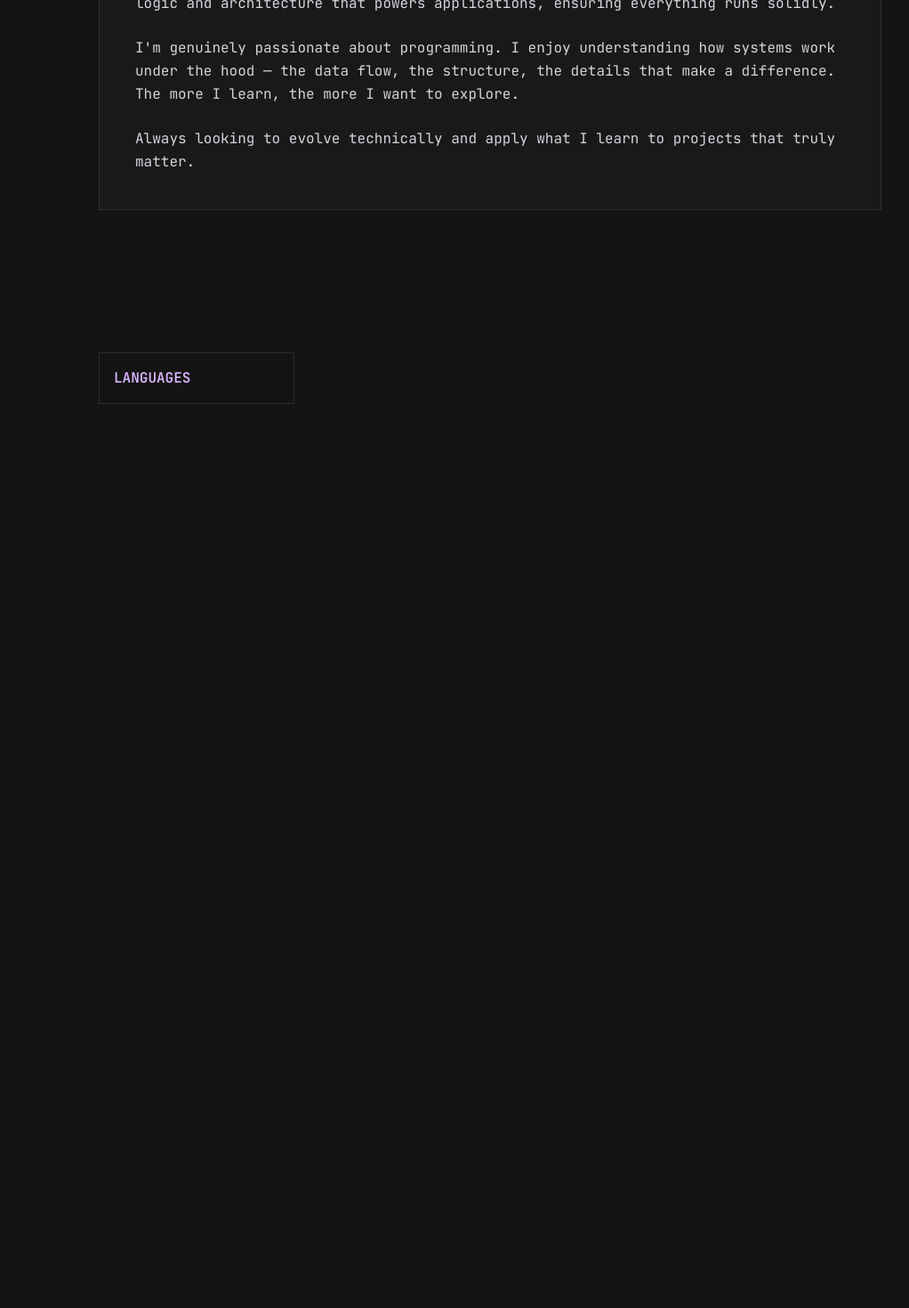
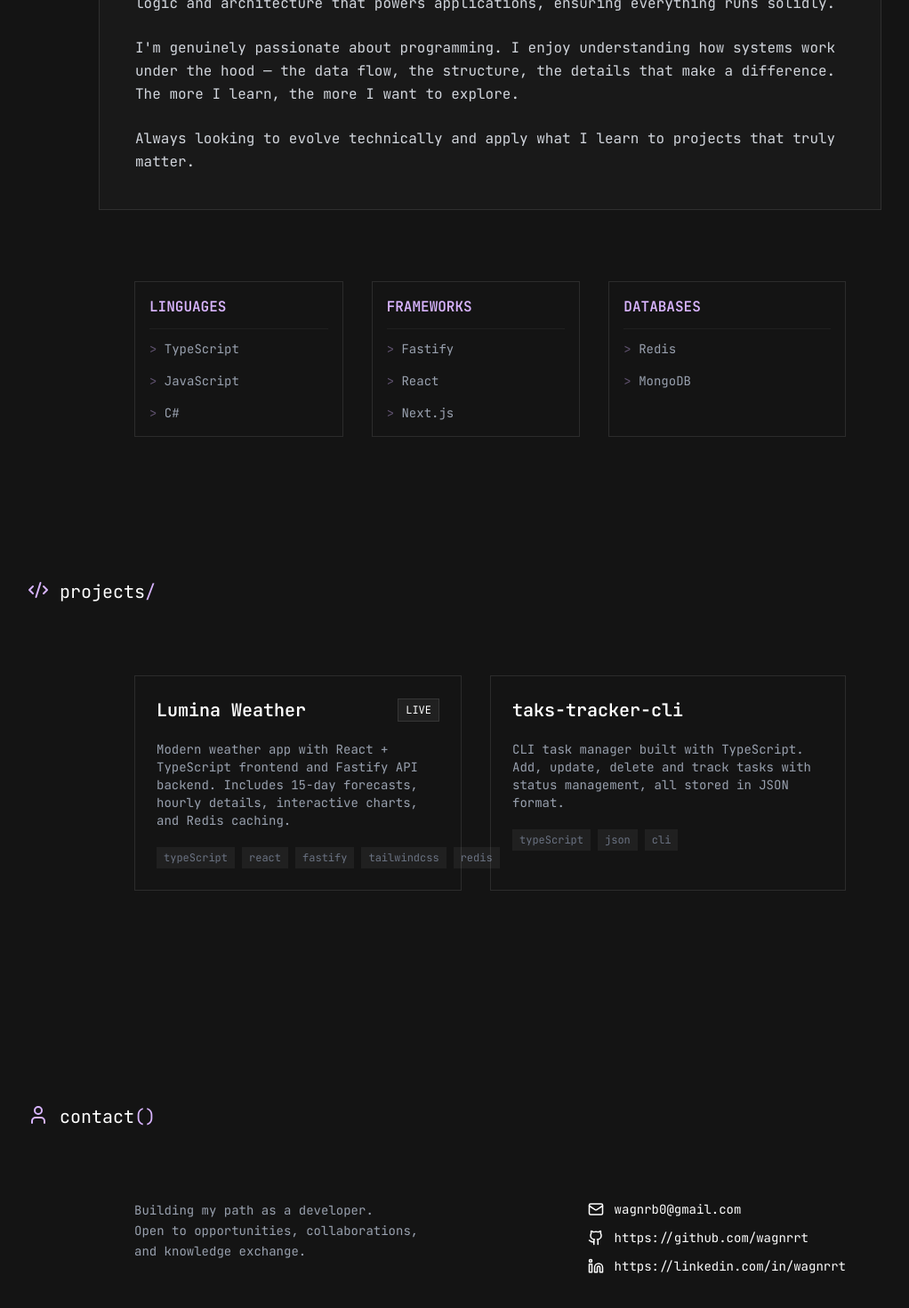
Before and after one commit to wagnrrt/wagnrrt.github.io, a React (Vite) app: page / in a window 1280 px wide. Shown: the part 1214-2684 px from the top of the page at 89% size, without its empty margins (89-1111 px from the left). Before the commit the page ends 1796 px from the top, so only its background shows below. Built offline with nearby package versions, Linux system fonts and the light colour scheme.

Commit message:
feat: add projects and contact section

```diff
--- a/src/App.tsx
+++ b/src/App.tsx
@@ -1,6 +1,41 @@
-import { ChevronDown, Terminal } from "lucide-react"
+import { ChevronDown, Code2, Github, Linkedin, Mail, Terminal, User } from "lucide-react"
 
 function App() {
+
+  const skillsCard = [
+    {
+      title: "LINGUAGES",
+      items: ["TypeScript", "JavaScript", "C#"]
+    },
+    {
+      title: "FRAMEWORKS",
+      items: ["Fastify", "React", "Next.js"]
+    },
+    {
+      title: "DATABASES",
+      items: ["Redis", "MongoDB"]
+    }
+  ]
+
+  const projectsCard = [
+    {
+      title: "Lumina Weather",
+      desc: `Modern weather app with React + TypeScript frontend and Fastify API backend.
+            Includes 15-day forecasts, hourly details, interactive charts, and Redis caching.`,
+      tags: ["typeScript", "react", "fastify", "tailwindcss", "redis"],
+      github: "https://github.com/wagnrrt/lumina-app.git",
+      live: "https://lumina-weather.vercel.app"
+    },
+    {
+      title: "taks-tracker-cli",
+      desc: `CLI task manager built with TypeScript.
+            Add, update, delete and track tasks with status management, all stored in JSON format.`,
+      tags: ["typeScript", "json", "cli"],
+      github: "https://github.com/wagnrrt/taks-tracker-cli.git"
+    },
+  ]
+
+
   return (
     <div className="min-h-screen flex flex-col 2xl:px-60 xl:px-30 px-8 ">
       <main className="flex-1 flex flex-col justify-between min-h-screen py-10 md:py-30">
@@ -23,7 +58,7 @@ function App() {
           <div className="flex flex-col gap-6">
 
             <div className="flex gap-6">
-              <hr className="w-0.5 bg-accent shrink-0 border" />
+              <div className="w-0.5 bg-accent shrink-0"></div>
 
               <div className="flex flex-col gap-3">
                 <h1 className="text-2xl md:text-5xl">
@@ -40,7 +75,7 @@ function App() {
 
             <a
               href="#projects"
-              className="group inline-flex h-10 items-center justify-center border border-white px-8 font-medium transition-all duration-300 hover:bg-white hover:text-black max-w-60">
+              className="group inline-flex h-10 items-center justify-center border border-white px-8 font-medium duration-300 hover:bg-white hover:text-black max-w-60">
               <span>./view_projects.sh</span>
             </a>
           </div>
@@ -51,7 +86,7 @@ function App() {
         </div>
       </main>
 
-      <section className="mt-20 flex-1 flex flex-col" id="about">
+      <section className="my-20 flex-1 flex flex-col" id="about">
         <div className="flex gap-3 text-xl">
           <Terminal className="text-accent" />
           <span>about_me<span className="text-accent">.json</span></span>
@@ -87,16 +122,103 @@ function App() {
           </div>
         </div>
 
-        <div className="grid grid-cols-4 m-20 space-x-8">
-          <div className="border border-white/10 p-4">
-            <h1 className="text-accent font-semibold">
-              LANGUAGES
-            </h1>
-          </div>
+        <div className="grid grid-cols-3 mx-30 space-x-8">
+          {skillsCard.map((data) =>
+            <div className="border border-white/10 hover:border-accent/40 p-4 space-y-3 group duration-300">
+              <h1 className="text-accent font-semibold">
+                {data.title}
+              </h1>
+              <div className="h-px bg-white/5 shrink-0"></div>
+
+              <div className="flex flex-col gap-4 text-sm">
+                {data.items.map((item) =>
+                  <p className="text-gray-400 group-hover:text-white duration-300">
+                    <span className="text-accent/40">&gt;</span> {item}
+                  </p>
+                )}
+              </div>
+            </div>
+          )}
         </div>
       </section>
 
-      <footer className="w-full px-10 py-6">
+      <section className="my-20 flex-1 flex flex-col" id="projects">
+        <div className="flex gap-3 text-xl">
+          <Code2 className="text-accent" />
+          <span>projects<span className="text-accent">/</span></span>
+        </div>
+
+        <div className="grid grid-cols-2 mx-30 my-20 space-x-8">
+          {projectsCard.map((data) =>
+            <div className="border border-white/10 hover:border-white/15 p-6 space-y-5 duration-300 group">
+              <div className="flex justify-between">
+                <h1 className="group-hover:text-accent duration-300 font-semibold text-xl">
+                  {data.title}
+                </h1>
+                <div className="flex gap-6 items-center">
+                  <a href={data.github} className="text-gray-400 hover:text-white opacity-0 group-hover:opacity-100 duration-300">
+                    <Github />
+                  </a>
+                  {data.live ? (
+                    <a href={data.live} className="bg-white/5 border border-white/10 hover:text-accent hover:border-white/20 duration-300  text-xs px-2 py-1">
+                      LIVE
+                    </a>
+                  ) : ""}
+
+                </div>
+              </div>
+
+              <div className="flex flex-col gap-4 text-sm">
+                <p className="text-gray-400">
+                  {data.desc}
+                </p>
+              </div>
+
+              <div className="flex gap-2">
+                {data.tags.map((item) =>
+                  <div className="bg-white/5 text-gray-500 text-xs px-2 py-1">
+                    {item}
+                  </div>
+                )}
+              </div>
+            </div>
+          )}
+        </div>
+      </section>
+
+      <footer className="my-20 flex-1 flex flex-col" id="contact">
+        <div className="flex gap-3 text-xl">
+          <User className="text-accent" />
+          <span>contact<span className="text-accent">()</span></span>
+        </div>
+
+        <div className="flex mx-30 my-20 justify-between">
+          <div className="flex flex-col">
+            <p className="text-gray-400 text-sm leading-relaxed">
+              Building my path as a developer. <br /> Open to opportunities, collaborations, <br /> and knowledge exchange.
+            </p>
+          </div>
+
+          <div className="space-y-3">
+            <a
+              className="flex gap-3 text-sm items-center"
+              onClick={(e) => {
+                e.preventDefault();
+                const user = 'wagnrb0';
+                const domain = 'gmail.com';
+                window.location.href = `mailto:${user}@${domain}`;
+              }}
+              style={{ cursor: 'pointer' }}
+            >
+              <Mail size={18} />
+              <span>
+                wagnrb0{String.fromCharCode(64)}gmail.com
+              </span>
+            </a>
+            <a className="flex gap-3 text-sm items-center" href="https://github.com/wagnrrt" ><Github size={18} /> https://github.com/wagnrrt</a>
+            <a className="flex gap-3 text-sm items-center" href="https://linkedin.com/in/wagnrrt"><Linkedin size={18} /> https://linkedin.com/in/wagnrrt</a>
+          </div>
+        </div>
       </footer>
     </div>
   )
```
